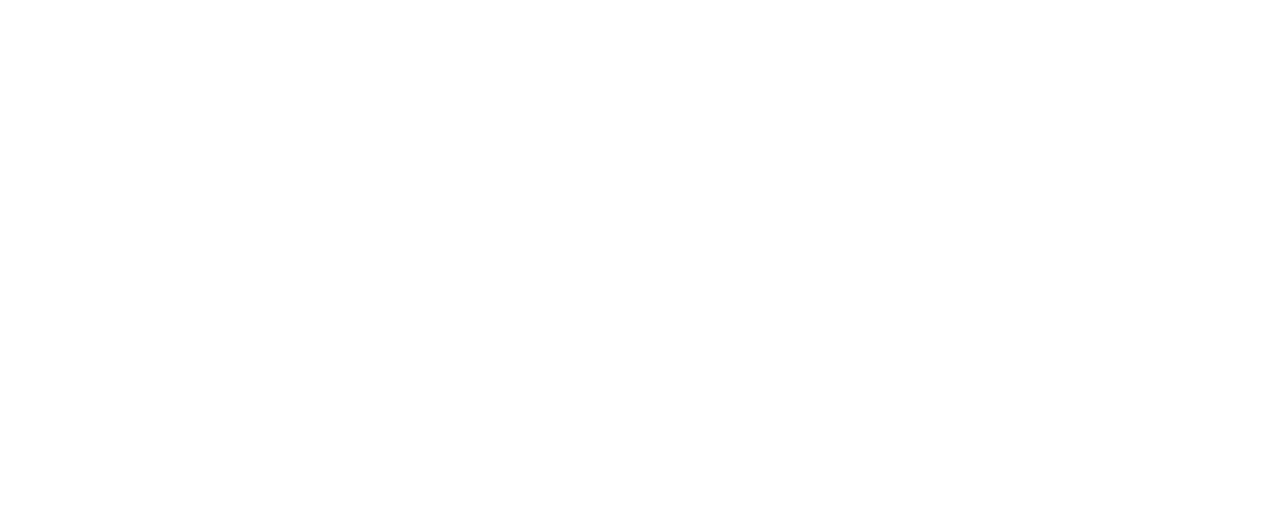
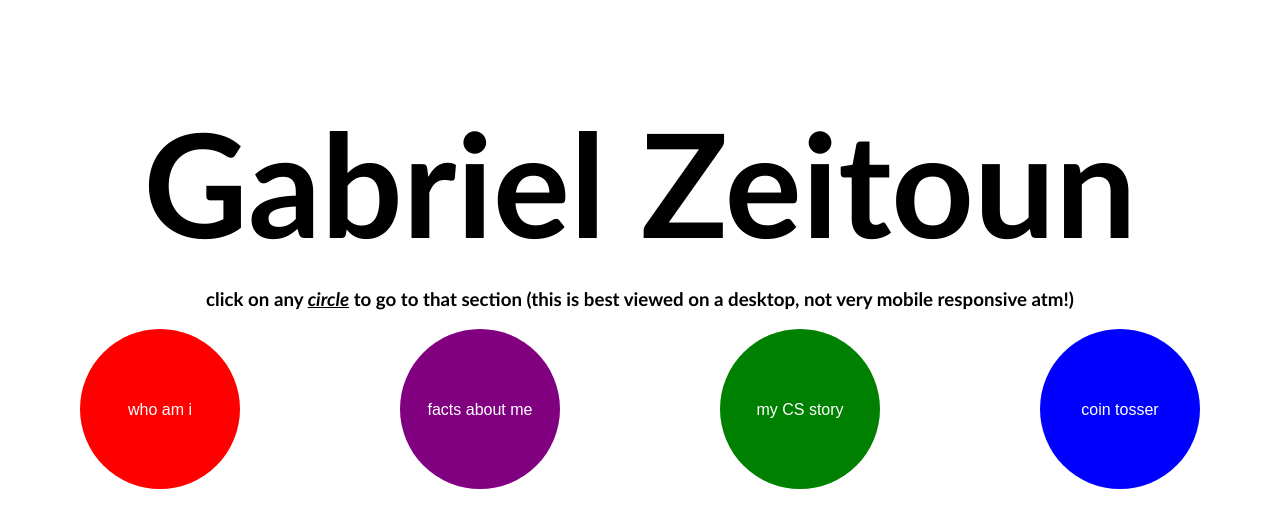
Before and after one commit to gabrielzeitoun/curly-octo-dollop, a plain HTML site: page index.html in a window 1280 px wide. Drawn offline with Linux system fonts and the light colour scheme.

Commit message:
created buttons and header

```diff
--- a/index.html
+++ b/index.html
@@ -3,12 +3,29 @@
     <head>
         <meta charset="utf-8">
         <meta http-equiv="X-UA-Compatible" content="IE=edge">
-        <title>Gabriel's Page</title>
+        <title>Gabriel Z's Page</title>
         <meta name="viewport" content="width=device-width, initial-scale=1">
         <link rel="stylesheet" href="style.css">
     </head>
     <body>
-
+        <header>
+            <h1 id="heading">Gabriel Zeitoun</h1>
+            <h3 id="subheading">click on any <u><i>circle</i></u> to go to that section (this is best viewed on a desktop, not very mobile responsive atm!)</h3>
+            <div class="nav-button-group">
+                <button class="circle-button nav-button red">
+                    who am i
+                </button>
+                <button class="circle-button nav-button purple">
+                    facts about me
+                </button>
+                <button class="circle-button nav-button green">
+                    my CS story
+                </button>
+                <button class="circle-button nav-button blue">
+                    coin tosser
+                </button>
+            </div>
+        </header>
     </body>
     <script src="script.js" async defer></script>
 </html>
--- a/style.css
+++ b/style.css
@@ -0,0 +1,65 @@
+body {
+    font-family:'Trebuchet MS', 'Lucida Sans Unicode', 'Lucida Grande', 'Lucida Sans', Arial, sans-serif;
+    padding-left: 5rem;
+    padding-right: 5rem;
+    margin: 0px;
+}
+
+.nav-button-group {
+    display: flex;
+    flex-direction: row;
+    width: 100%;
+    justify-content: space-between;
+}
+
+#heading {
+    font-size: 9rem;
+    text-align: center;
+    margin-bottom: 0;
+}
+
+#subheading {
+    text-align: center;
+}
+
+.circle-button {
+    color: white;
+    background-color: red; /* default placeholder */
+    height: 10rem;
+    width: 10rem;
+
+    /* to make text centered in div */
+    text-align: center;
+    vertical-align: middle;
+    line-height: 10rem; /* should always match width and height */
+
+    font-size: 1rem;
+
+    /* makes the border a circle */
+    border-radius: 50%;
+    border: 0px;
+}
+
+.nav-button:hover {
+    cursor: pointer;
+    height: 10.5rem;
+    width: 10.5rem;
+    line-height: 10.5rem;
+    transition: all 0.2s;
+}
+
+.blue {
+    background-color: blue;
+}
+
+.red {
+    background-color: red;
+}
+
+.green {
+    background-color: green;
+}
+
+.purple {
+    background-color: purple;
+}
```
